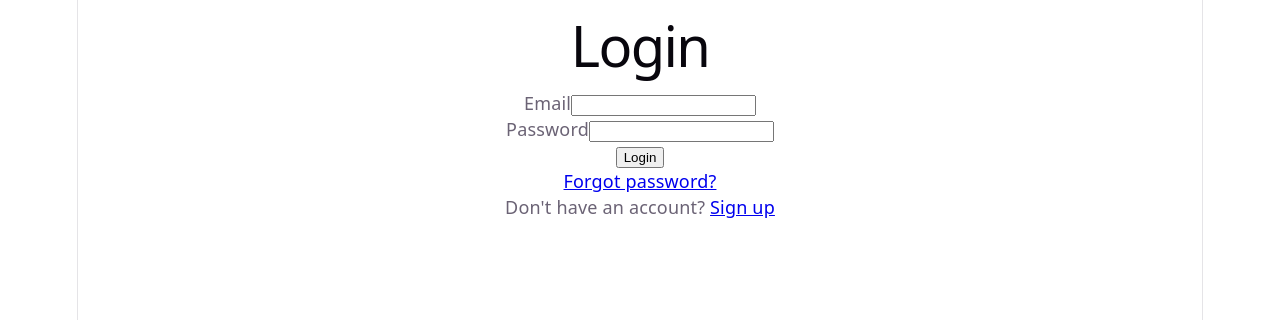
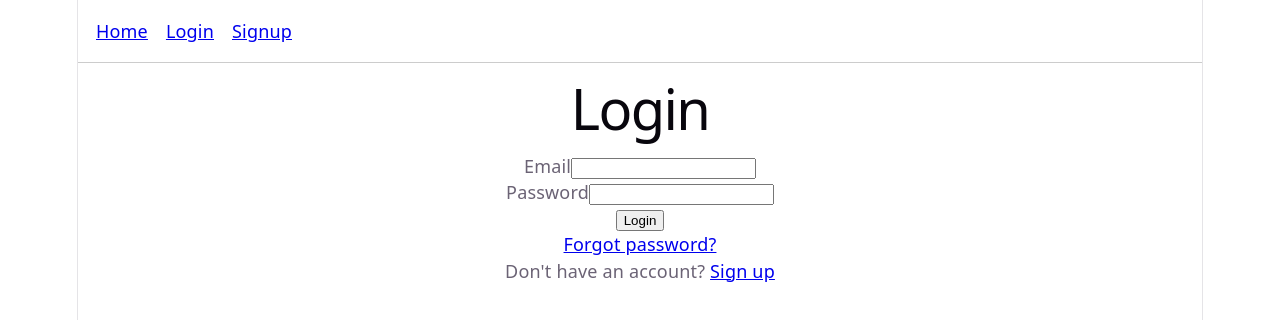
Before and after one commit to meriemsakhri/secureauth, a React app in the folder frontend/: page /login in a window 1280 px wide. Shown: the top 320 px of the page. Built offline with nearby package versions, Linux system fonts and the light colour scheme; the HTML template or start-up script is replaced by a standard one.

Commit message:
Add Navbar and ProtectedRoute, wire up full app routing

```diff
--- a/frontend/src/App.jsx
+++ b/frontend/src/App.jsx
@@ -1,20 +1,32 @@
 import { Routes, Route } from 'react-router-dom';
+import Navbar from './components/Navbar';
+import ProtectedRoute from './components/ProtectedRoute';
 import Login from './pages/Login';
-import Dashboard from './pages/Dashboard';
 import Signup from './pages/Signup';
 import ForgotPassword from './pages/ForgotPassword';
 import ResetPassword from './pages/ResetPassword';
+import Dashboard from './pages/Dashboard';
 
 function App() {
   return (
+    <>
+      <Navbar />
       <Routes>
         <Route path="/" element={<div>Home (placeholder)</div>} />
         <Route path="/login" element={<Login />} />
         <Route path="/signup" element={<Signup />} />
         <Route path="/forgot-password" element={<ForgotPassword />} />
         <Route path="/reset-password" element={<ResetPassword />} />
-      <Route path="/dashboard" element={<Dashboard />} />
+        <Route
+          path="/dashboard"
+          element={
+            <ProtectedRoute>
+              <Dashboard />
+            </ProtectedRoute>
+          }
+        />
       </Routes>
+    </>
   );
 }
 
--- /dev/null
+++ b/frontend/src/components/Navbar.jsx
@@ -0,0 +1,28 @@
+import { Link } from 'react-router-dom';
+import { useAuth } from '../context/AuthContext';
+
+function Navbar() {
+  const { user, logout } = useAuth();
+
+  return (
+    <nav style={{ display: 'flex', gap: '1rem', padding: '1rem', borderBottom: '1px solid #ccc' }}>
+      <Link to="/">Home</Link>
+
+      {user ? (
+        <>
+          <Link to="/dashboard">Dashboard</Link>
+          {user.role === 'ADMIN' && <Link to="/admin">Admin</Link>}
+          <span style={{ marginLeft: 'auto' }}>{user.email}</span>
+          <button onClick={logout}>Logout</button>
+        </>
+      ) : (
+        <>
+          <Link to="/login">Login</Link>
+          <Link to="/signup">Signup</Link>
+        </>
+      )}
+    </nav>
+  );
+}
+
+export default Navbar;
--- /dev/null
+++ b/frontend/src/components/ProtectedRoute.jsx
@@ -0,0 +1,18 @@
+import { Navigate } from 'react-router-dom';
+import { useAuth } from '../context/AuthContext';
+
+function ProtectedRoute({ children, requiredRole }) {
+  const { user } = useAuth();
+
+  if (!user) {
+    return <Navigate to="/login" replace />;
+  }
+
+  if (requiredRole && user.role !== requiredRole) {
+    return <Navigate to="/dashboard" replace />;
+  }
+
+  return children;
+}
+
+export default ProtectedRoute;
```
Lines whose indentation alone changed are shown as unchanged.
